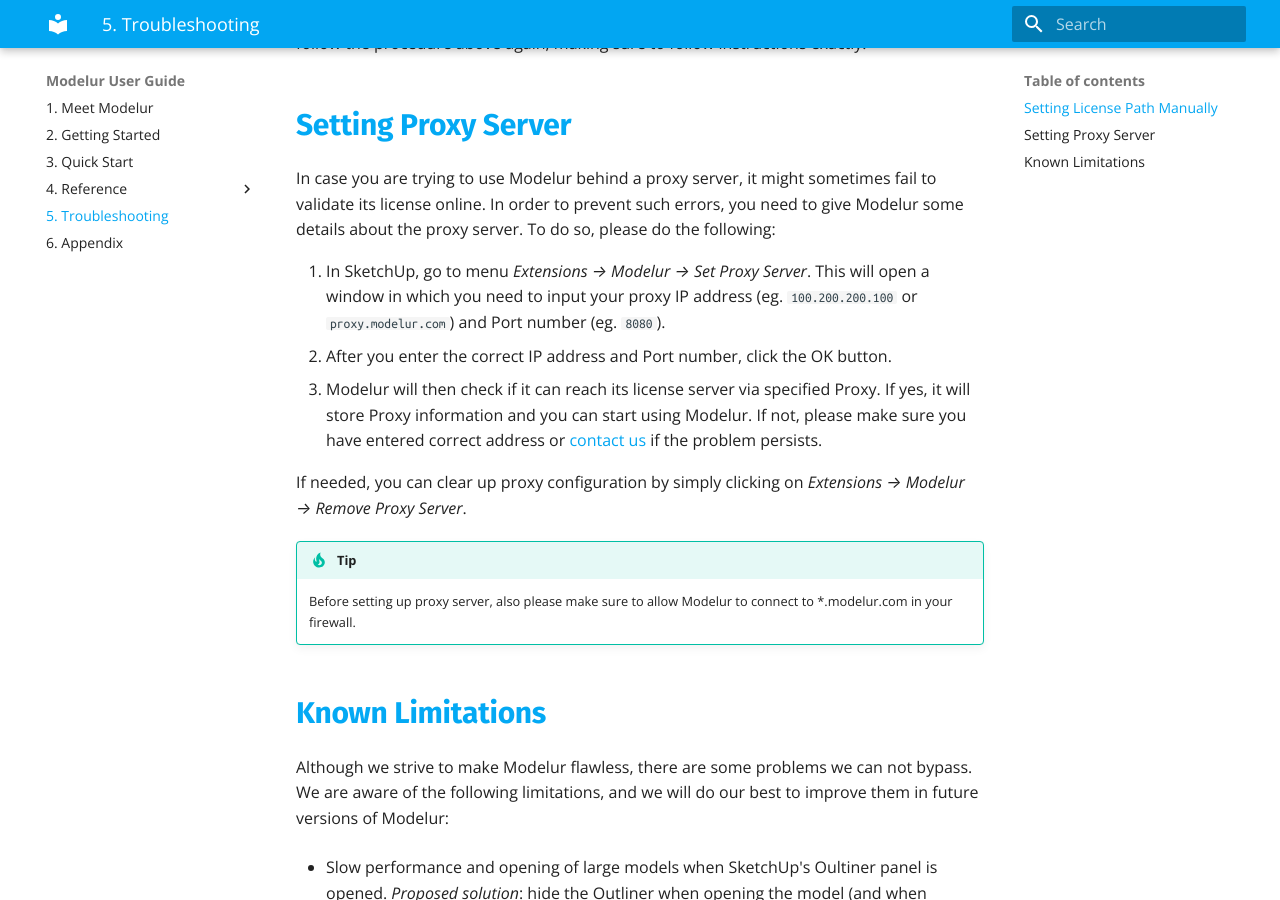
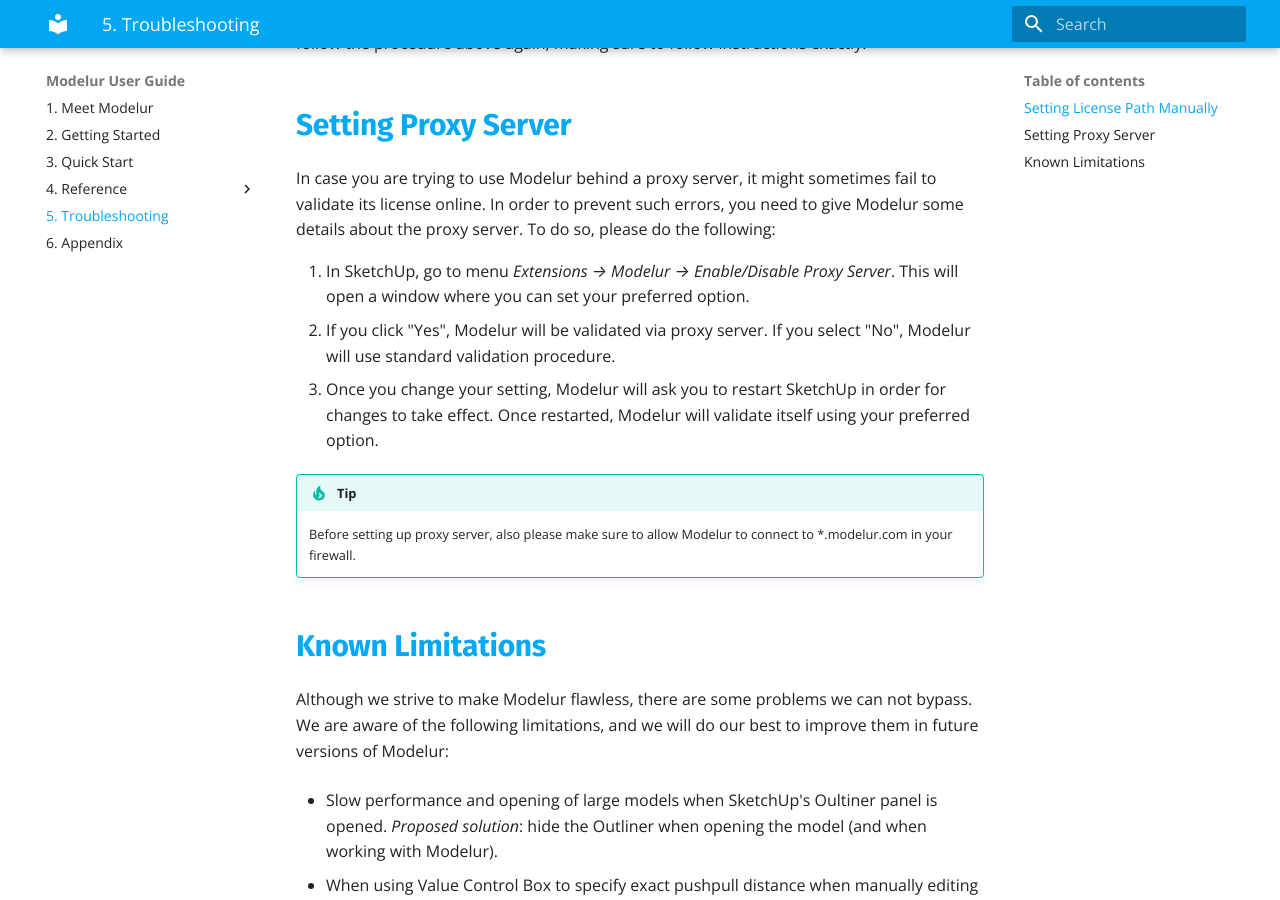
Before and after one commit to Modelur/docs, an MkDocs documentation site: the page built from docs/troubleshooting.md, in a window 1280 px wide and 900 px high, scrolled down 828 px. Built offline with MkDocs 1.6.1 and Material for MkDocs 9.7.7, drawn with Linux system fonts in a browser that asks for light colours; old or Windows-style settings are respelled for this version of MkDocs.

Commit message:
Updated Setting Proxy Server info.

```diff
--- a/docs/troubleshooting.md
+++ b/docs/troubleshooting.md
@@ -17,11 +17,9 @@
 
 In case you are trying to use Modelur behind a proxy server, it might sometimes fail to validate its license online. In order to prevent such errors, you need to give Modelur some details about the proxy server. To do so, please do the following:
 
-1. In SketchUp, go to menu _Extensions --> Modelur --> Set Proxy Server_. This will open a window in which you need to input your proxy IP address (eg. `100.200.200.100` or `proxy.modelur.com`) and Port number (eg. `8080`).
-2. After you enter the correct IP address and Port number, click the OK button.
-3. Modelur will then check if it can reach its license server via specified Proxy. If yes, it will store Proxy information and you can start using Modelur. If not, please make sure you have entered correct address or [contact us](mailto:support@modelur.com?subject=Modelur proxy problem) if the problem persists.
-
-If needed, you can clear up proxy configuration by simply clicking on _Extensions --> Modelur --> Remove Proxy Server_.
+1. In SketchUp, go to menu _Extensions --> Modelur --> Enable/Disable Proxy Server_. This will open a window where you can set your preferred option.
+2. If you click "Yes", Modelur will be validated via proxy server. If you select "No", Modelur will use standard validation procedure.
+3. Once you change your setting, Modelur will ask you to restart SketchUp in order for changes to take effect. Once restarted, Modelur will validate itself using your preferred option.
 
 !!! tip
     Before setting up proxy server, also please make sure to allow Modelur to connect to *.modelur.com in your firewall.
```
